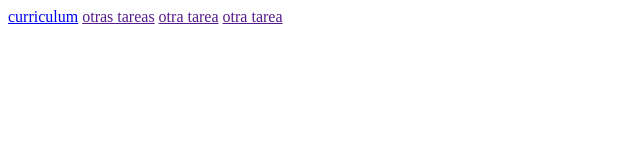
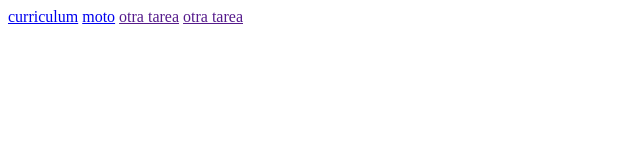
Before and after one commit to cesarpantalonescuadrados/proyecto31M, a plain HTML site: page index.html in a window 1280 px wide. Shown: the full height of the page, 0-640 px from the left. Drawn offline with Linux system fonts and the light colour scheme.

Commit message:
Update index.html

```diff
--- a/index.html
+++ b/index.html
@@ -8,7 +8,7 @@
 <body>
     <div>
         <a href="curriculum1.html">curriculum</a>
-        <a href="">otras tareas</a>
+        <a href="moto.html">moto</a>
         <a href="">otra tarea</a>
         <a href="">otra tarea</a>
     </div>
```
